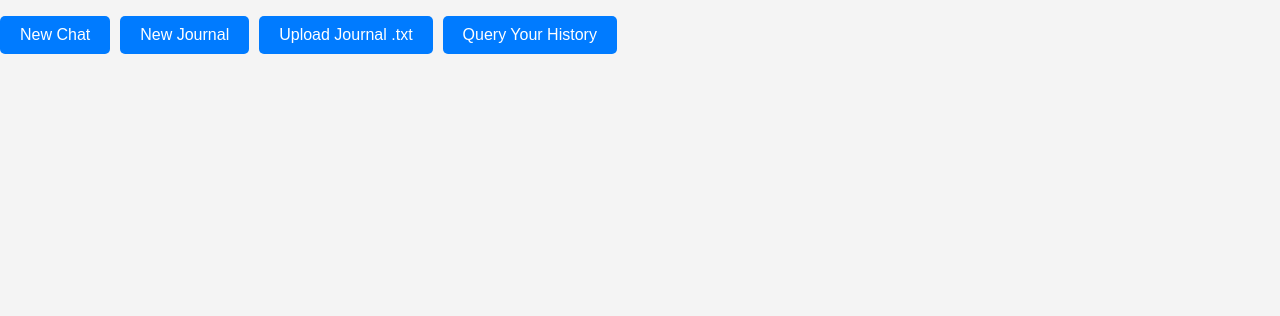
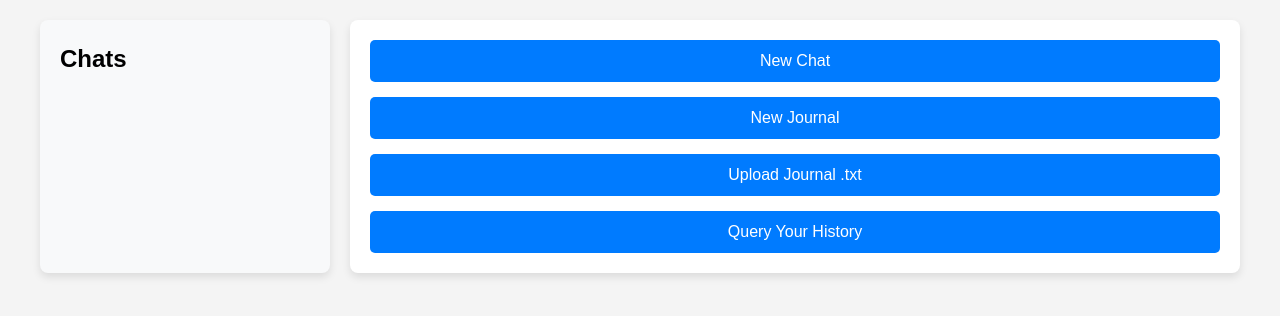
Before and after one commit to horseless-labs/void, a Django app: a page that uses base/templates/base/manage_chats.html in a window 1280 px wide. Shown: the part 172-488 px from the top of the page. Run offline with Django 5.2, Linux system fonts and the light colour scheme; the visitor is signed in with stand-in values (Sample User, id 1); data comes from the database, SQL or seed files in the repository; data that the repository does not hold is empty.

Commit message:
Experiment with sidebar in chat manager

```diff
--- a/base/templates/base/manage_chats.html
+++ b/base/templates/base/manage_chats.html
@@ -1,14 +1,19 @@
 {% extends "main.html" %}
 
 {% block content %}
-<div class="manage-chats-container">
-    <ul>
+<div class="main-container">
+    <!-- Sidebar for managing chats -->
+    <div class="sidebar">
+        <h3>Chats</h3>
+        <ul class="chat-list">
             {% for chat_id in chat_ids %}
                 <li><a href="{% url 'chat' chat_id=chat_id %}">{{ chat_id }}</a></li>
             {% endfor %}
         </ul>
     </div>
 
+    <!-- Main content area -->
+    <div class="content-area">
         <div class="button-container">
             <form method="post" action="{% url 'create-new-chat' username=user.username %}">
                 {% csrf_token %}
@@ -35,4 +40,6 @@
                 <button type="submit" class="btn btn-primary">Query Your History</button>
             </form>
         </div>
+    </div>
+</div>
 {% endblock %}
--- a/static/style.css
+++ b/static/style.css
@@ -328,3 +328,79 @@ input[type="email"] {
     border-color: #007BFF;
     outline: none;
 }
+
+/* Main container for sidebar content */
+.main-container {
+    display: flex;
+    gap: 20px;
+    max-width: 1200px;
+    margin: 0 auto;
+    padding: 20px;
+}
+
+/* Sidebar styling */
+
+.sidebar {
+    width: 250px;
+    background-color: #f8f9fa;
+    border-radius: 8px;
+    padding: 20px;
+    box-shadow: 0 4px 8px rgba(0, 0, 0, 0.1);
+}
+
+.sidebar h3 {
+    margin-top: 0;
+    font-size: 1.5em;
+}
+
+.chat-list {
+    list-style-type: none;
+    padding: 0;
+    margin: 0;
+}
+
+.chat-list li {
+    margin-bottom: 10px;
+}
+
+.chat-list a {
+    text-decoration: 10px;
+    color: #007bff;
+    font-weight: bold;
+    transition: color 0.3s ease;
+}
+
+.chat-list a:hover {
+    color: #0056b3;
+}
+
+/* Content area styling  */
+.content-area {
+    flex: 1;
+    background-color: #ffffff;
+    border-radius: 8px;
+    padding: 20px;
+    box-shadow: 0 4px 8px rgba(0, 0, 0, 0.1);
+}
+
+/* Button container styling */
+.button-container {
+    display: flex;
+    flex-direction: column;
+    gap: 15px;
+}
+
+.btn {
+    width: 100%;
+    padding: 12px;
+    border: none;
+    border-radius: 5px;
+    background-color: #007bff;
+    color: white;
+    cursor: pointer;
+    transition: background-color 0.3s ease;
+}
+
+.btn:hover {
+    background-color: #0056b3;
+}
```
Lines whose indentation alone changed are shown as unchanged.
